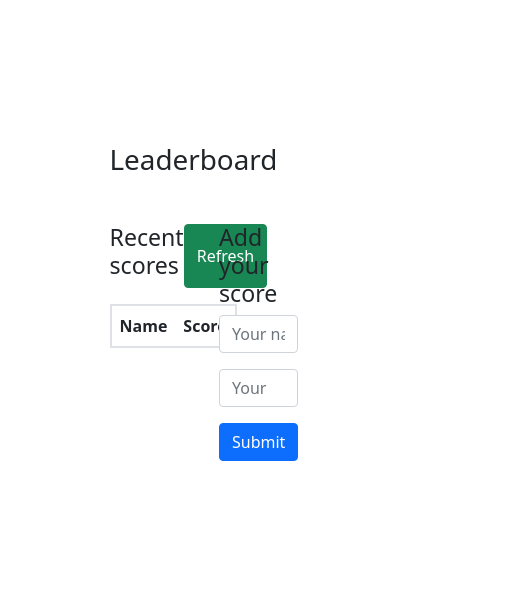
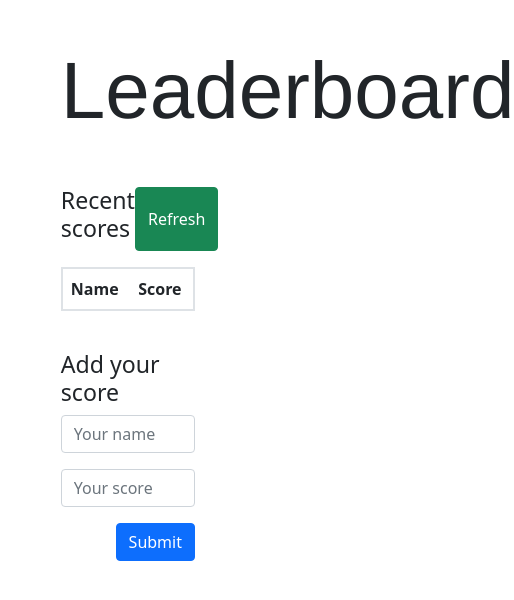
Before and after one commit to M-AminAlizadeh/Microverse-leaderboard, a website built with webpack: page src/index.html in a window 390 px wide. Shown: the part 120-720 px from the top of the page, 514 px wide, since content can reach past the window. Built offline with nearby package versions, Linux system fonts and the light colour scheme; no server answers.

Commit message:
make section responsive on different devices

```diff
--- a/src/index.html
+++ b/src/index.html
@@ -17,16 +17,19 @@
     <link rel="stylesheet" href="style.css" />
     <title>Microverse Leaderboard Project</title>
   </head>
-  <body class="container w-50 d-flex flex-column justify-content-center">
+  <body class="container w-75 d-flex flex-column justify-content-center">
     <!-- Header -->
     <header>
       <h1 class="mb-5">Leaderboard</h1>
     </header>
-    <section class="d-flex gap-4 justify-content-between">
+    <section
+      class="d-flex gap-4 justify-content-between flex-wrap flex-md-nowrap">
       <div class="w-50">
         <div class="d-flex mb-3 justify-content-between">
           <h3>Recent scores</h3>
-          <button type="button" class="btn btn-success refresh-btn">Refresh</button>
+          <button type="button" class="btn btn-success refresh-btn">
+            Refresh
+          </button>
         </div>
 
         <!-- Recent score section -->
@@ -57,7 +60,11 @@
             id="score"
             placeholder="Your score" />
         </div>
-        <button type="submit" class="btn btn-primary submit-btn">Submit</button>
+        <div class="d-flex justify-content-end">
+          <button type="submit" class="btn btn-primary submit-btn">
+            Submit
+          </button>
+        </div>
       </form>
     </section>
   </body>
--- a/src/style.css
+++ b/src/style.css
@@ -1,3 +1,8 @@
 body {
   height: 100vh;
 }
+
+header h1{
+  font-size: 80px;
+  font-family:'Franklin Gothic Medium', 'Arial Narrow', Arial, sans-serif;
+}
```
